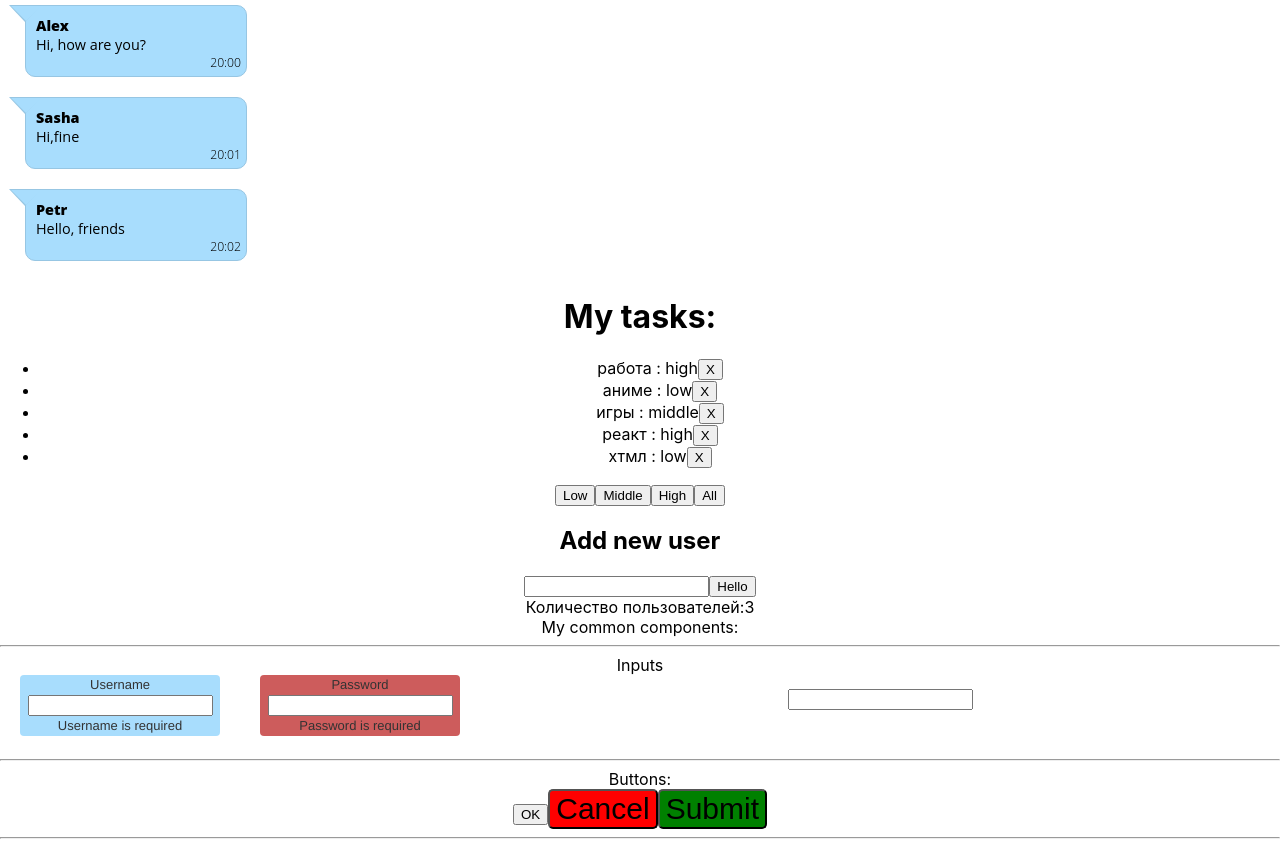
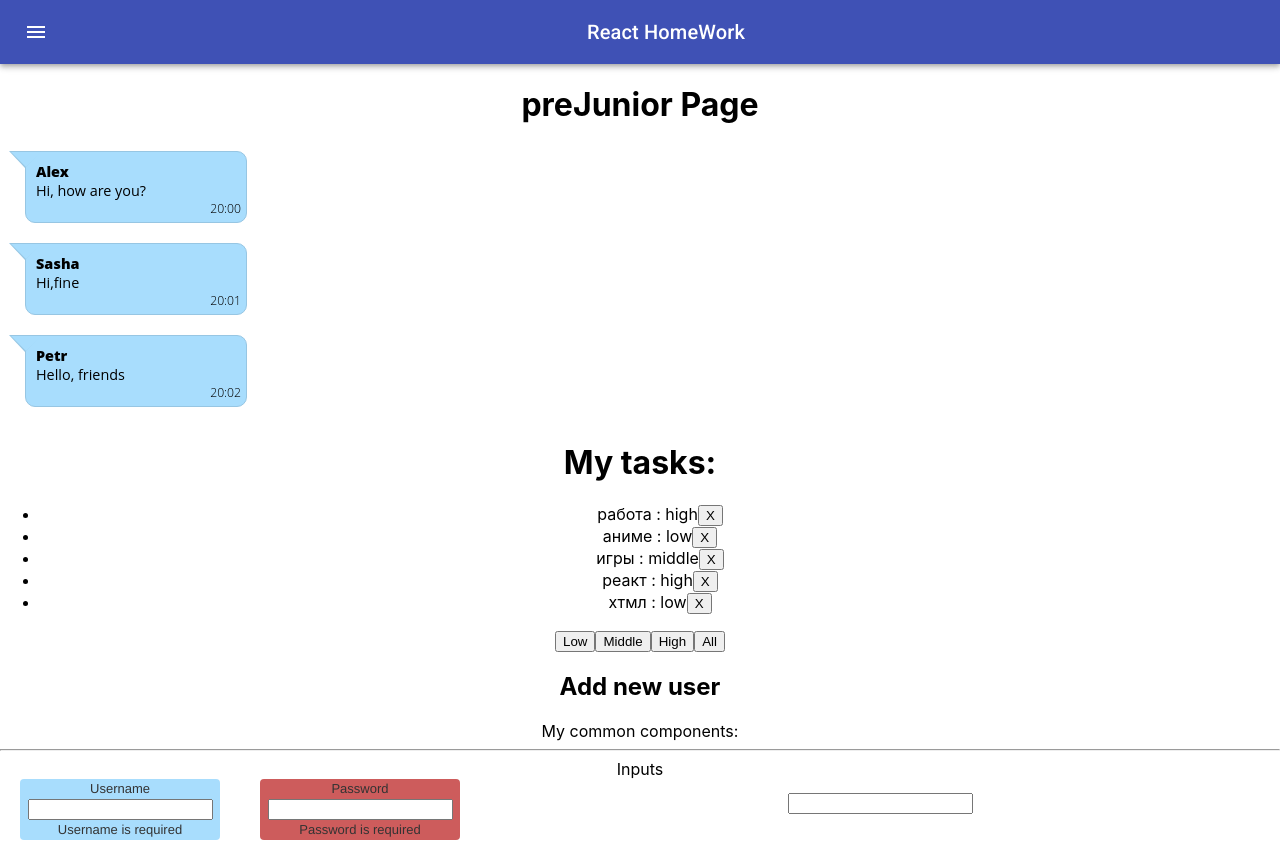
Before and after one commit to iRootPro/ReactHW, a React (Create React App) app: page /#/preJunior in a window 1280 px wide. Shown: the top 842 px of the page. Built offline with nearby package versions, Linux system fonts and the light colour scheme.

Commit message:
Add material-ui

```diff
--- a/public/index.html
+++ b/public/index.html
@@ -15,6 +15,9 @@
       user's mobile device or desktop. See https://developers.google.com/web/fundamentals/web-app-manifest/
     -->
     <link rel="manifest" href="%PUBLIC_URL%/manifest.json" />
+    <link rel="stylesheet" href="https://fonts.googleapis.com/css?family=Roboto:300,400,500,700&display=swap" />
+    <link rel="stylesheet" href="https://fonts.googleapis.com/icon?family=Material+Icons" />
+
     <!--
       Notice the use of %PUBLIC_URL% in the tags above.
       It will be replaced with the URL of the `public` folder during the build.
--- a/src/App.tsx
+++ b/src/App.tsx
@@ -1,11 +1,12 @@
 import React, {useState} from 'react';
 import './App.css';
-import {Message} from "./components/Message/Message";
-import Task from "./components/Task/Task";
-import {HelloName} from "./components/HelloName/HelloName";
 import {v1} from "uuid";
-import AllCommonComponents from "./components/AllComminComponents/AllCommonComponnents";
-
+import {HashRouter, NavLink, Route} from "react-router-dom";
+import {NavBar} from "./components/NavBar/NavBar";
+import {PreJunior} from "./components/PreJunior/PreJunior";
+import {Header} from "./components/Header/Header";
+import {Junior} from "./components/Junior/Junior";
+import {JuniorPlus} from "./components/JuniorPlus/JuniorPlus";
 
 
 function App() {
@@ -15,9 +16,9 @@ function App() {
     }
 
     let [users, SetUsers] = useState<Array<UserType>>([
-        { id: v1(), name: 'Alex'},
-        { id: v1(), name: 'Sasha'},
-        { id: v1(), name: 'Petr'}
+        {id: v1(), name: 'Alex'},
+        {id: v1(), name: 'Sasha'},
+        {id: v1(), name: 'Petr'}
     ])
 
     const addUser = (newUser: string) => {
@@ -33,15 +34,23 @@ function App() {
         return users.length
     }
 
+
     return (
         <div className="App">
-            <Message author={'Alex'} message={'Hi, how are you?'} time={'20:00'}/>
-            <Message author={'Sasha'} message={'Hi,fine'} time={'20:01'}/>
-            <Message author={'Petr'} message={'Hello, friends'} time={'20:02'}/>
-            <Task/>
-            <div><h2>Add new user</h2></div>
-            <HelloName addUser={addUser} getCountUsers={getCountUsers}/>
-            <AllCommonComponents/>
+
+            <HashRouter>
+                <Header/>
+                <Route path={'/preJunior'} component={PreJunior}/>
+                <Route path={'/Junior'} component={Junior}/>
+                <Route path={'/JuniorPlus'} component={JuniorPlus}/>
+            </HashRouter>
+            {/*<Message author={'Alex'} message={'Hi, how are you?'} time={'20:00'}/>*/}
+            {/*<Message author={'Sasha'} message={'Hi,fine'} time={'20:01'}/>*/}
+            {/*<Message author={'Petr'} message={'Hello, friends'} time={'20:02'}/>*/}
+            {/*<Task/>*/}
+            {/*<div><h2>Add new user</h2></div>*/}
+            {/*<HelloName addUser={addUser} getCountUsers={getCountUsers}/>*/}
+            {/*<AllCommonComponents/>*/}
         </div>
 
     );
--- /dev/null
+++ b/src/components/Header/Header.tsx
@@ -0,0 +1,63 @@
+import React, {useState} from "react";
+import {makeStyles} from '@material-ui/core/styles';
+import AppBar from '@material-ui/core/AppBar';
+import Toolbar from '@material-ui/core/Toolbar';
+import Typography from '@material-ui/core/Typography';
+import IconButton from '@material-ui/core/IconButton';
+import MenuIcon from '@material-ui/icons/Menu';
+import {Drawer} from "@material-ui/core";
+import List from "@material-ui/core/List";
+import {NavBar} from "../NavBar/NavBar";
+
+
+const useStyles = makeStyles((theme) => ({
+    root: {
+        flexGrow: 1,
+    },
+    menuButton: {
+        marginRight: theme.spacing(2),
+    },
+    title: {
+        flexGrow: 1,
+    },
+}));
+
+export function Header() {
+
+    const [open, setOpen] = useState<boolean>(false)
+    const onCloseMenuHandler = () => {
+        setOpen(false)
+    }
+
+    const onClickOpenMenuHandler = () => {
+        setOpen(true)
+    }
+    const classes = useStyles();
+    // @ts-ignore
+    return (
+        <div>
+            <AppBar position="static">
+                <Toolbar>
+                    <IconButton onClick={onClickOpenMenuHandler} edge="start" className={classes.menuButton} color="inherit" aria-label="menu">
+                        <MenuIcon/>
+                    </IconButton>
+                    <Typography variant="h6" className={classes.title}>
+                        React HomeWork
+                    </Typography>
+                </Toolbar>
+            </AppBar>
+            <Drawer
+            anchor={"left"}
+            open={open}
+            onClose={onCloseMenuHandler}
+            style={{width: 200}}
+            >
+                <List>
+                    <NavBar/>
+                </List>
+
+            </Drawer>
+        </div>
+
+    )
+}
--- /dev/null
+++ b/src/components/Junior/Junior.tsx
@@ -0,0 +1,7 @@
+import React from "react";
+
+export function Junior() {
+    return (
+        <div><h1>Junior Page</h1></div>
+    )
+}
--- /dev/null
+++ b/src/components/JuniorPlus/JuniorPlus.tsx
@@ -0,0 +1,7 @@
+import React from "react";
+
+export function JuniorPlus() {
+    return (
+        <div><h1>Junior+ Page</h1></div>
+    )
+}
--- /dev/null
+++ b/src/components/NavBar/NavBar.module.css
@@ -0,0 +1,11 @@
+.navbar {
+    text-decoration: none;
+}
+
+a {
+    text-decoration: none;
+}
+
+a.active {
+    color: gold;
+}
--- /dev/null
+++ b/src/components/NavBar/NavBar.tsx
@@ -0,0 +1,26 @@
+import React from "react";
+import {NavLink} from "react-router-dom";
+import HomeIcon from '@material-ui/icons/Home';
+import ChevronRightTwoToneIcon from '@material-ui/icons/ChevronRightTwoTone';
+import {ListItemIcon} from "@material-ui/core";
+import ListItem from "@material-ui/core/ListItem";
+import classes from './NavBar.module.css'
+
+export function NavBar() {
+    return (
+        <div>
+            <ListItem>
+                <ListItemIcon><ChevronRightTwoToneIcon/></ListItemIcon>
+                <NavLink to={'/preJunior'} activeClassName={classes.active}>preJunior</NavLink>
+            </ListItem>
+            <ListItem>
+                <ListItemIcon><ChevronRightTwoToneIcon/></ListItemIcon>
+                <NavLink to={'/Junior'} activeClassName={classes.active}>Junior</NavLink>
+            </ListItem>
+            <ListItem>
+                <ListItemIcon><ChevronRightTwoToneIcon/></ListItemIcon>
+                <NavLink to={'/JuniorPlus'} activeClassName={classes.active}>Junior+</NavLink>
+            </ListItem>
+        </div>
+    )
+}
--- /dev/null
+++ b/src/components/PreJunior/PreJunior.tsx
@@ -0,0 +1,20 @@
+import React from "react";
+import {Message} from "../Message/Message";
+import Task from "../Task/Task";
+import {HelloName} from "../HelloName/HelloName";
+import AllCommonComponents from "../AllComminComponents/AllCommonComponnents";
+
+export function PreJunior() {
+    return (
+        <div>
+            <div><h1>preJunior Page</h1></div>
+            <Message author={'Alex'} message={'Hi, how are you?'} time={'20:00'}/>
+            <Message author={'Sasha'} message={'Hi,fine'} time={'20:01'}/>
+            <Message author={'Petr'} message={'Hello, friends'} time={'20:02'}/>
+            <Task/>
+            <div><h2>Add new user</h2></div>
+            {/*<HelloName addUser={addUser} getCountUsers={getCountUsers}/>*/}
+            <AllCommonComponents/>
+        </div>
+    )
+}
```
Also changed, not shown: package.json (+11 -1 lines), 1 other file (tests, documents, lock files or other folders).
